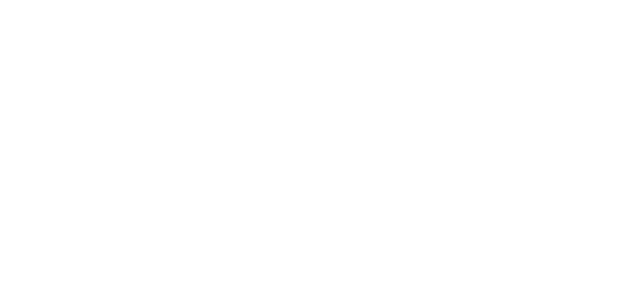
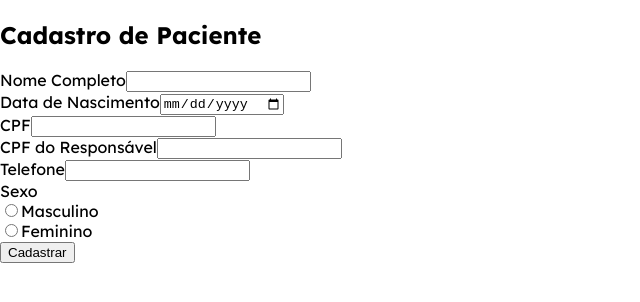
Before and after one commit to helenojose/MaisSorrisoProject, a Vue app: page /cadastro/pacientes in a window 1280 px wide. Before the commit this address had no page. Shown: the top 302 px of the page, without its empty margins (0-640 px from the left). Built offline with nearby package versions, Linux system fonts and the light colour scheme.

Commit message:
cadastro de pacientes em construção

```diff
--- a/src/router/index.js
+++ b/src/router/index.js
@@ -5,6 +5,7 @@
 import HomeDentista from '../views/Dentista/HomeDentista.vue';
 import HomeRecepcionista from '../views/Recepcionista/HomeRecepcionista.vue';
 import ProntuarioDentista from '../views/Dentista/ProntuarioDentista.vue';
+import CadastroPacientes from '../views/Recepcionista/CadastroPacientes'
 
 const routes = [
   { path: '/Cadastro', name: 'Cadastro', component: CadastroUsuario },
@@ -14,6 +15,7 @@
   { path: '/home/recepcionista', name: 'HomeRecepcionista', component: HomeRecepcionista },
   { path: '/', redirect: '/Cadastro' } ,
   {path: '/prontuario/dentista', name: 'ProntuarioDentista', component: ProntuarioDentista},
+  {path: '/cadastro/pacientes', name: 'CadastroPacientes', component: CadastroPacientes},
 ];
 
 const router = createRouter({
--- /dev/null
+++ b/src/views/Recepcionista/CadastroPacientes.vue
@@ -0,0 +1,71 @@
+<template>
+  <div class="container">
+    <h2>Cadastro de Paciente</h2>
+    <form @submit.prevent="cadastrarPaciente">
+      <div>
+        <label for="nomeCompleto">Nome Completo</label>
+        <input type="text" v-model="form.nomeCompleto" id="nomeCompleto" required />
+      </div>
+
+      <div>
+        <label for="dataNascimento">Data de Nascimento</label>
+        <input type="date" v-model="form.dataNascimento" id="dataNascimento" required />
+      </div>
+
+      <div>
+        <label for="cpf">CPF</label>
+        <input type="text" v-model="form.cpf" id="cpf" />
+      </div>
+
+      <div>
+        <label for="cpfResponsavel">CPF do Responsável</label>
+        <input type="text" v-model="form.cpfResponsavel" id="cpfResponsavel" />
+      </div>
+
+      <div>
+        <label for="telefone">Telefone</label>
+        <input type="tel" v-model="form.telefone" id="telefone" required />
+      </div>
+
+      <div>
+        <label>Sexo</label>
+        <div>
+          <input type="radio" v-model="form.sexo" value="Masculino" id="masculino" required />
+          <label for="masculino">Masculino</label>
+        </div>
+        <div>
+          <input type="radio" v-model="form.sexo" value="Feminino" id="feminino" required />
+          <label for="feminino">Feminino</label>
+        </div>
+      </div>
+      <button type="submit">Cadastrar</button>
+    </form>
+  </div>
+</template>
+
+<script>
+export default {
+  data() {
+    return {
+      form: {
+        nomeCompleto: '',
+        dataNascimento: '',
+        cpf: '',
+        cpfResponsavel: '',
+        telefone: '',
+        sexo: '',
+      },
+    };
+  },
+  methods: {
+    cadastrarPaciente() {
+      if (this.form.nomeCompleto && this.form.dataNascimento && this.form.telefone && this.form.sexo) {
+        // Lógica para cadastrar o paciente
+        console.log('Paciente cadastrado:', this.form);
+      } else {
+        alert('Preencha todos os campos obrigatórios.');
+      }
+    },
+  },
+};
+</script>
```
